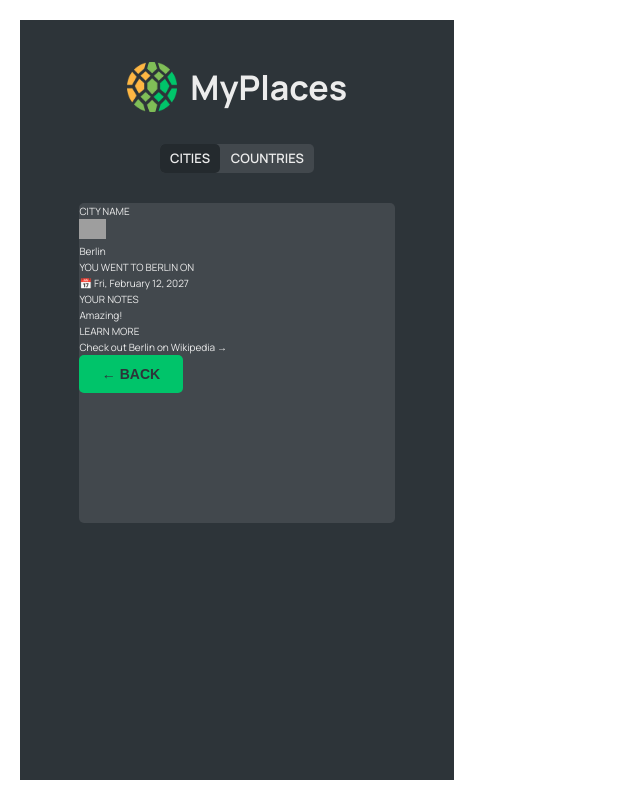
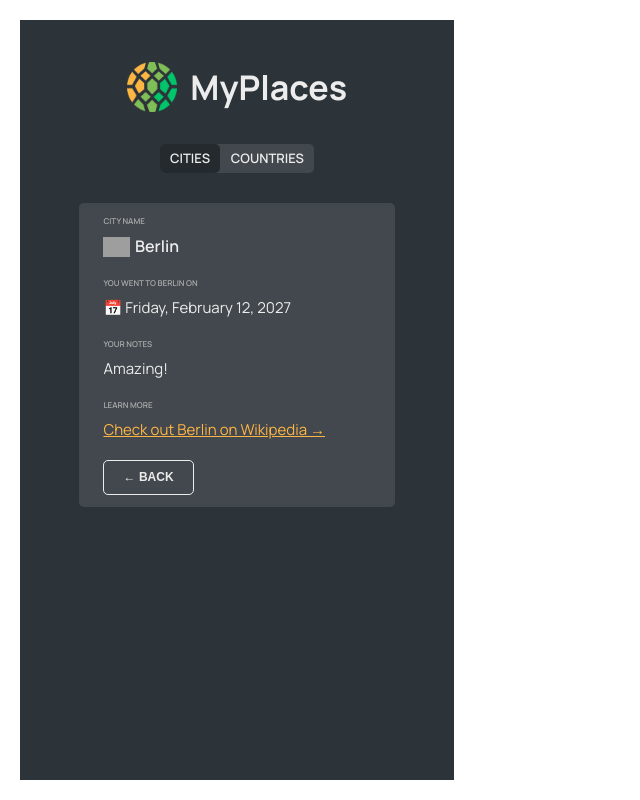
Before and after one commit to SayanMazumdar/myplaces, a React (Vite) app: page /myplaces/cities/17806751 in a window 1280 px wide. Shown: the whole page, without its empty margins (0-640 px from the left). Built offline with nearby package versions, Linux system fonts and the light colour scheme; data requests are answered from the project's data file; grey boxes are pictures that could not be loaded.

Commit message:
Developed the UI of the CityDetails component

```diff
--- a/src/components/CityDetails.jsx
+++ b/src/components/CityDetails.jsx
@@ -11,27 +11,26 @@ const tempData = {
 export default function CityDetails() {
   return (
     <div className={styles.layout}>
-      <div className={styles.Row}>
-        <p>CITY NAME</p>
-        <div className={styles.firstCol}>
+      <div className={styles.row}>
+        <p className={styles.label}>CITY NAME</p>
+        <div className={styles.city}>
           {EmojiToImg(tempData.emoji)}
           <p>{tempData.city}</p>
         </div>
       </div>
-      <div className={styles.Row}>
-        <p>YOU WENT TO BERLIN ON</p>
-        <p>📅 {new Date(tempData.date).toLocaleDateString('en-US',{ weekday: "short", day: "2-digit", month: "long", year: "numeric"})}</p>
+      <div className={styles.row}>
+        <p className={styles.label}>YOU WENT TO BERLIN ON</p>
+        <p className={styles.field}>📅 {new Date(tempData.date).toLocaleDateString('en-US', { weekday: "long", day: "2-digit", month: "long", year: "numeric" })}</p>
       </div>
-      <div className={styles.Row}>
-        <p>YOUR NOTES</p>
-        <p>{tempData.notes}</p>
+      <div className={styles.row}>
+        <p className={styles.label}>YOUR NOTES</p>
+        <p className={styles.field}>{tempData.notes}</p>
       </div>
-      <div className={styles.Row}>
-        <p>LEARN MORE</p>
-        <a href={`https://en.wikipedia.org/wiki/${tempData.city.toLowerCase()}`} target='blank'>Check out Berlin on Wikipedia &rarr;</a>
+      <div className={styles.row}>
+        <p className={styles.label}>LEARN MORE</p>
+        <a href={`https://en.wikipedia.org/wiki/${tempData.city.toLowerCase()}`} target='blank' className={`${styles.field} ${styles.link}`}>Check out Berlin on Wikipedia &rarr;</a>
       </div>
-      <button type="submit">&larr; BACK</button>
-
+      <button className='btnTransparent'>&larr; BACK</button>
     </div>
   )
 }
--- a/src/components/CityDetails.module.css
+++ b/src/components/CityDetails.module.css
@@ -1,13 +1,36 @@
 .layout {
     width: 80%;
-    height: 320px;
     background-color: var(--color-dark--2);
     border-radius: 5px;
+    padding: 1.2em 2.4em;
 }
 
-.formRow {
+.row {
     display: flex;
     flex-direction: column;
-    gap: 0.3em;
+    gap: 0.6em;
     margin-bottom: 1.8em;
 }
+
+.city, .field {
+    font-size: 1.5em;
+}
+
+.city {
+    font-size: 1.6em;
+    display: flex;
+    gap: 0.5rem;
+    align-items: center;
+    font-weight: 600;
+}
+
+.label {
+    color: var(--color-light--1);
+    font-size: 0.8em;
+    font-weight: 600;
+}
+
+.link {
+    color: var(--color-brand--1);
+    text-decoration: underline;
+}
--- a/src/index.css
+++ b/src/index.css
@@ -63,3 +63,14 @@ input {
 input:focus {
     outline: none;
 }
+
+.btnTransparent {
+    color: var(--color-light--2);
+    background-color: transparent;
+    border: 1px solid var(--color-light--2);
+    font-size: 1.2rem;
+}
+
+.btnTransparent:hover {
+    background-color: transparent;
+}
```
